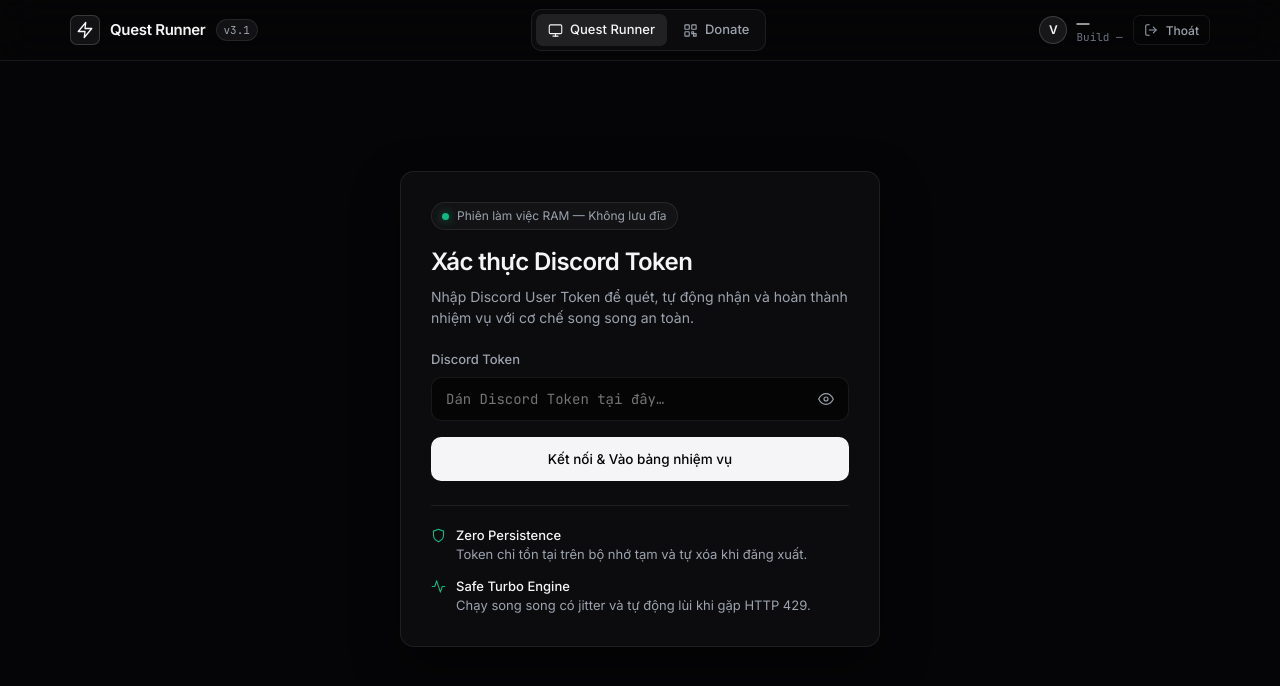
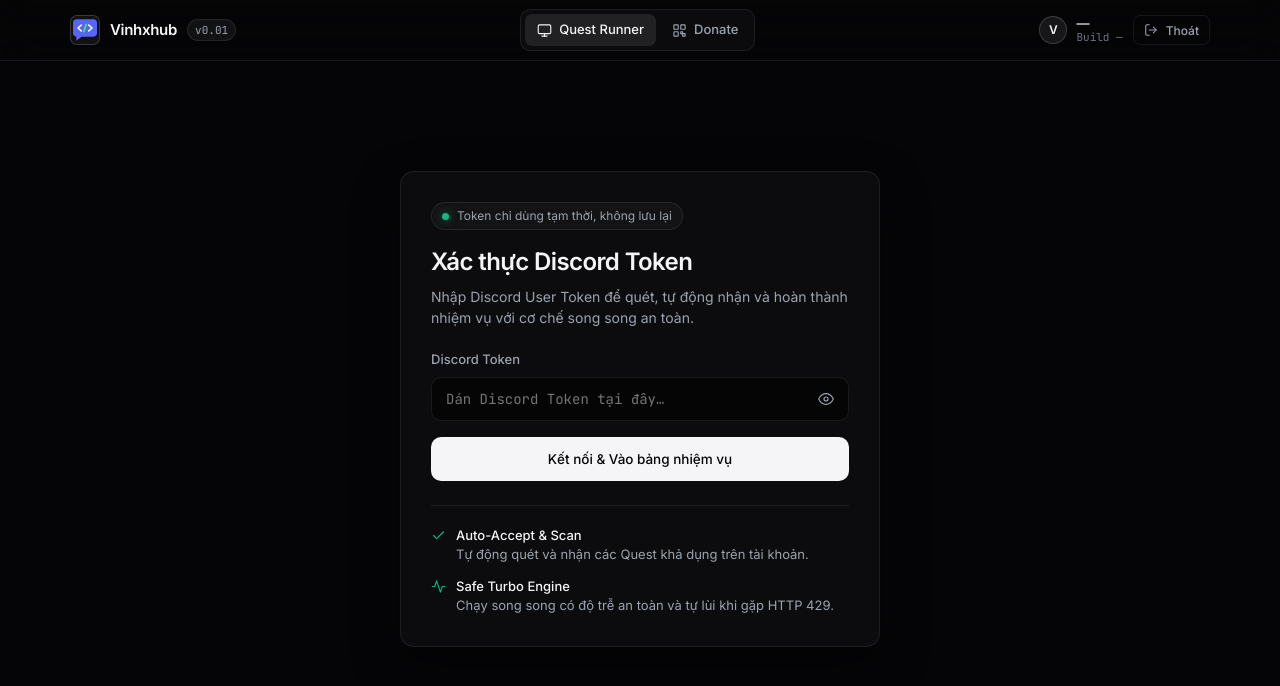
Before and after one commit to amItuff/vinhxhub, a website: page public/index.html in a window 1280 px wide. Drawn offline with Linux system fonts and the light colour scheme.

Commit message:
Update index.html

```diff
--- a/public/index.html
+++ b/public/index.html
@@ -4,7 +4,7 @@
   <meta charset="UTF-8" />
   <meta name="viewport" content="width=device-width, initial-scale=1.0" />
   <meta name="theme-color" content="#050507" />
-  <title>Quest Runner — Discord Automation</title>
+  <title>Vinhxhub v0.01 — Discord Quest Automation</title>
   <link rel="preconnect" href="https://fonts.googleapis.com" />
   <link rel="preconnect" href="https://fonts.gstatic.com" crossorigin />
   <link href="https://fonts.googleapis.com/css2?family=Inter:wght@400;500;600;700&family=JetBrains+Mono:wght@400;500;600&display=swap" rel="stylesheet" />
@@ -17,12 +17,15 @@
     <div class="topbar-inner">
       <div class="brand">
         <span class="brand-mark" aria-hidden="true">
-          <svg width="18" height="18" viewBox="0 0 24 24" fill="none" stroke="currentColor" stroke-width="1.8" stroke-linecap="round" stroke-linejoin="round">
-            <polygon points="13 2 3 14 12 14 11 22 21 10 12 10 13 2"></polygon>
+          <svg width="24" height="24" viewBox="0 0 36 32" fill="none" xmlns="http://www.w3.org/2000/svg">
+            <path d="M5 0H31C33.7614 0 36 2.23858 36 5V21C36 23.7614 33.7614 26 31 26H13L5 32V26H5C2.23858 26 0 23.7614 0 21V5C0 2.23858 2.23858 0 5 0Z" fill="#5865F2"/>
+            <path d="M12.5 8.5L7.5 13L12.5 17.5" stroke="#FFFFFF" stroke-width="2.4" stroke-linecap="round" stroke-linejoin="round"/>
+            <path d="M23.5 8.5L28.5 13L23.5 17.5" stroke="#FFFFFF" stroke-width="2.4" stroke-linecap="round" stroke-linejoin="round"/>
+            <path d="M19.8 7.5L16.2 18.5" stroke="#43E97B" stroke-width="2.4" stroke-linecap="round"/>
           </svg>
         </span>
-        <span class="brand-name" translate="no">Quest Runner</span>
-        <span class="brand-tag" translate="no">v3.1</span>
+        <span class="brand-name" translate="no">Vinhxhub</span>
+        <span class="brand-tag" translate="no">v0.01</span>
       </div>
 
       <nav class="nav-tabs" aria-label="Điều hướng chính">
@@ -54,7 +57,7 @@
             <span class="user-build" id="user-build-info" translate="no">Build —</span>
           </div>
         </div>
-        <button type="button" class="btn-ghost-sm" id="btn-logout" title="Đăng xuất và xóa token khỏi RAM">
+        <button type="button" class="btn-ghost-sm" id="btn-logout" title="Đăng xuất">
           <svg width="14" height="14" viewBox="0 0 24 24" fill="none" stroke="currentColor" stroke-width="1.8" stroke-linecap="round" stroke-linejoin="round" aria-hidden="true">
             <path d="M9 21H5a2 2 0 0 1-2-2V5a2 2 0 0 1 2-2h4"></path>
             <polyline points="16 17 21 12 16 7"></polyline>
@@ -74,7 +77,7 @@
           <div class="auth-header">
             <div class="status-chip">
               <span class="dot dot-emerald"></span>
-              <span>Phiên làm việc RAM — Không lưu đĩa</span>
+              <span>Token chỉ dùng tạm thời, không lưu lại</span>
             </div>
             <h1 id="auth-title">Xác thực Discord Token</h1>
             <p class="muted">
@@ -114,11 +117,11 @@
           <div class="security-grid">
             <div class="sec-item">
               <svg width="15" height="15" viewBox="0 0 24 24" fill="none" stroke="currentColor" stroke-width="1.75" stroke-linecap="round" stroke-linejoin="round" aria-hidden="true">
-                <path d="M12 22s8-4 8-10V5l-8-3-8 3v7c0 6 8 10 8 10z"></path>
+                <polyline points="20 6 9 17 4 12"></polyline>
               </svg>
               <div>
-                <strong>Zero Persistence</strong>
-                <span>Token chỉ tồn tại trên bộ nhớ tạm và tự xóa khi đăng xuất.</span>
+                <strong>Auto-Accept &amp; Scan</strong>
+                <span>Tự động quét và nhận các Quest khả dụng trên tài khoản.</span>
               </div>
             </div>
             <div class="sec-item">
@@ -127,7 +130,7 @@
               </svg>
               <div>
                 <strong>Safe Turbo Engine</strong>
-                <span>Chạy song song có jitter và tự động lùi khi gặp HTTP 429.</span>
+                <span>Chạy song song có độ trễ an toàn và tự lùi khi gặp HTTP 429.</span>
               </div>
             </div>
           </div>
```
